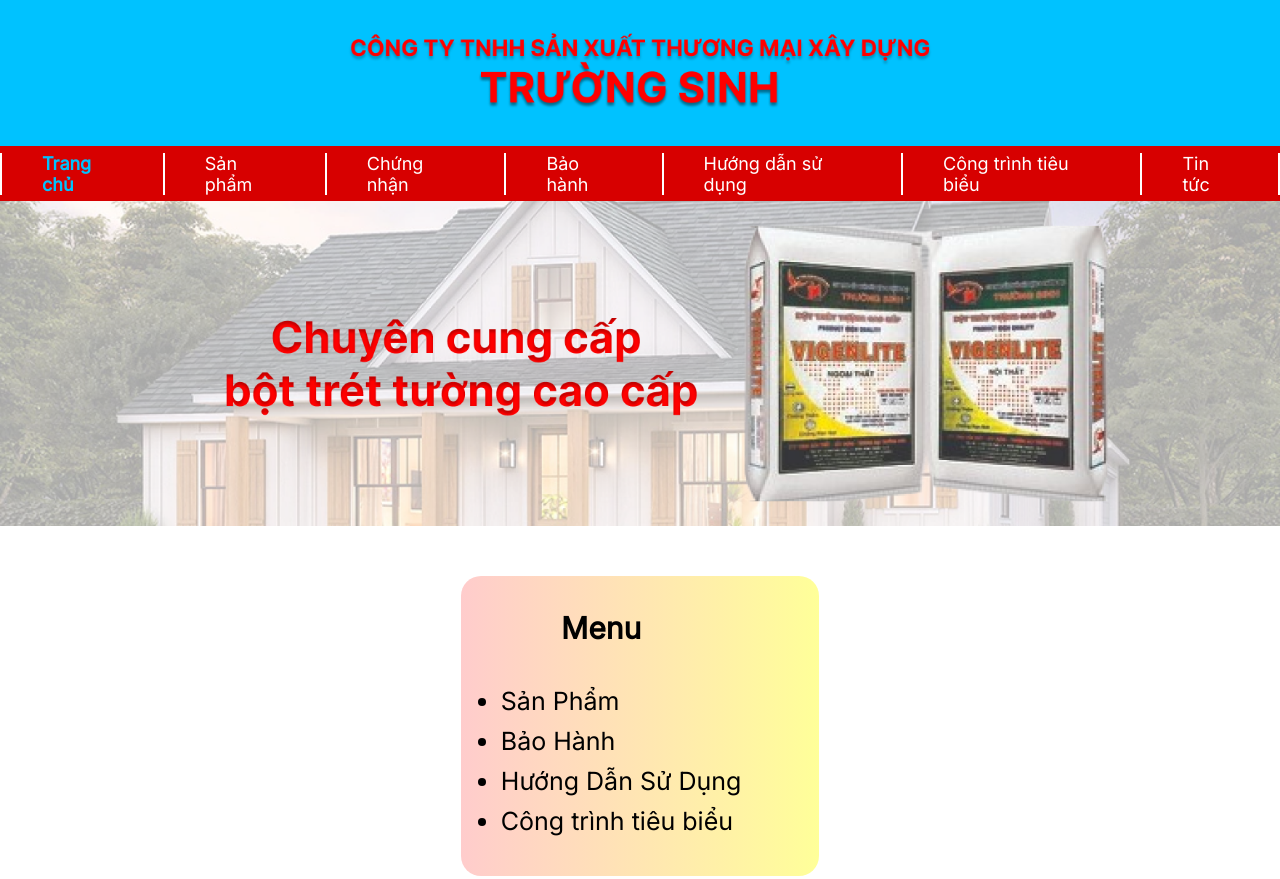
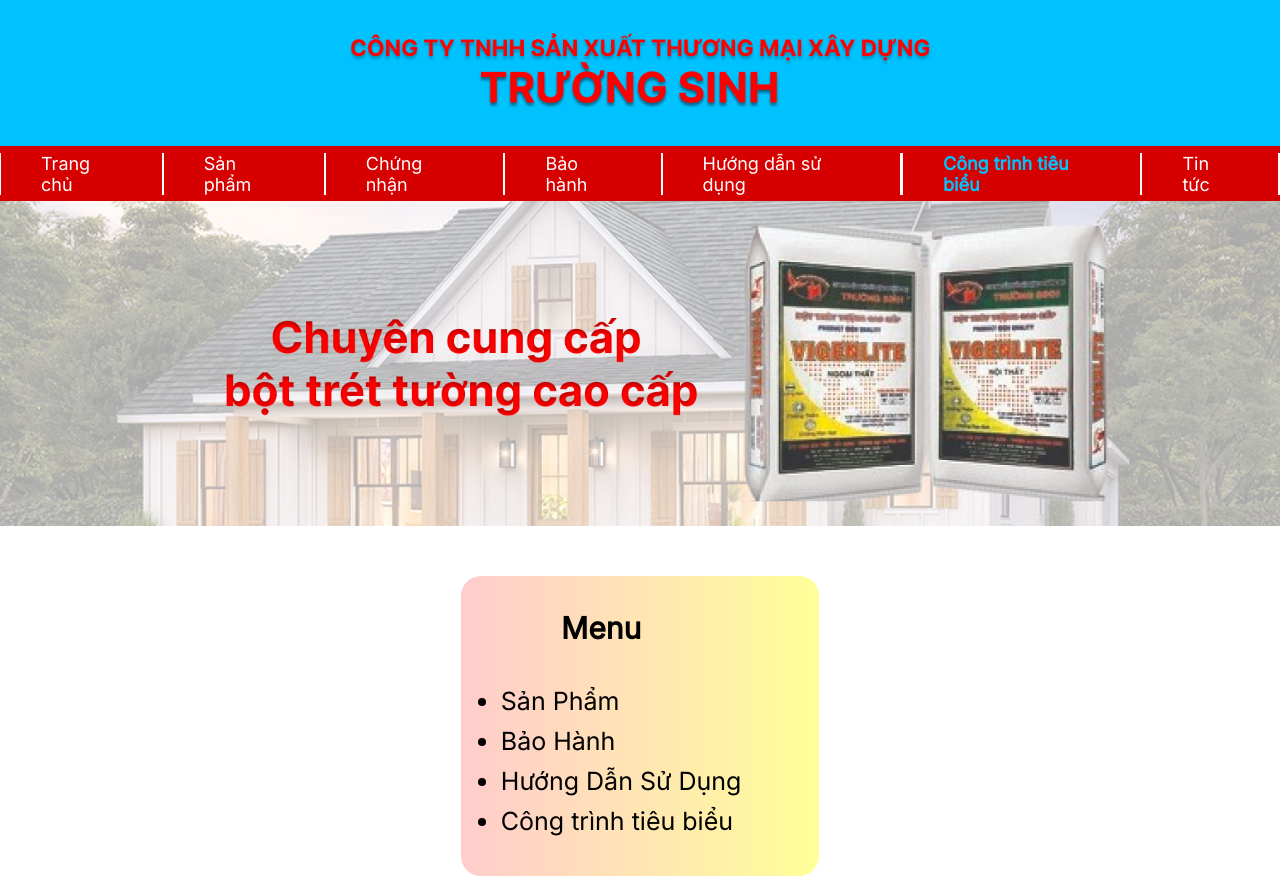
Before and after one commit to Taka472/WebTruongSinh, a plain HTML site: page WebPC/CongTrinhTieuBieu/main.html in a window 1280 px wide. Shown: the top 879 px of the page. Drawn offline with Linux system fonts and the light colour scheme.

Commit message:
no message

```diff
--- a/WebPC/CongTrinhTieuBieu/main.html
+++ b/WebPC/CongTrinhTieuBieu/main.html
@@ -10,12 +10,12 @@
 <body>
     <img class="header" id="title">
     <div id="button">
-        <span id="first">Trang chủ</span>
+        <span >Trang chủ</span>
         <span>Sản phẩm</span>
         <span>Chứng nhận</span>
         <span>Bảo hành</span>
         <span>Hướng dẫn sử dụng</span>
-        <span>Công trình tiêu biểu</span>
+        <span id="first"s>Công trình tiêu biểu</span>
         <span id="last">Tin tức</span>
     </div>
     <img class="header" id="scrollpane">
```
